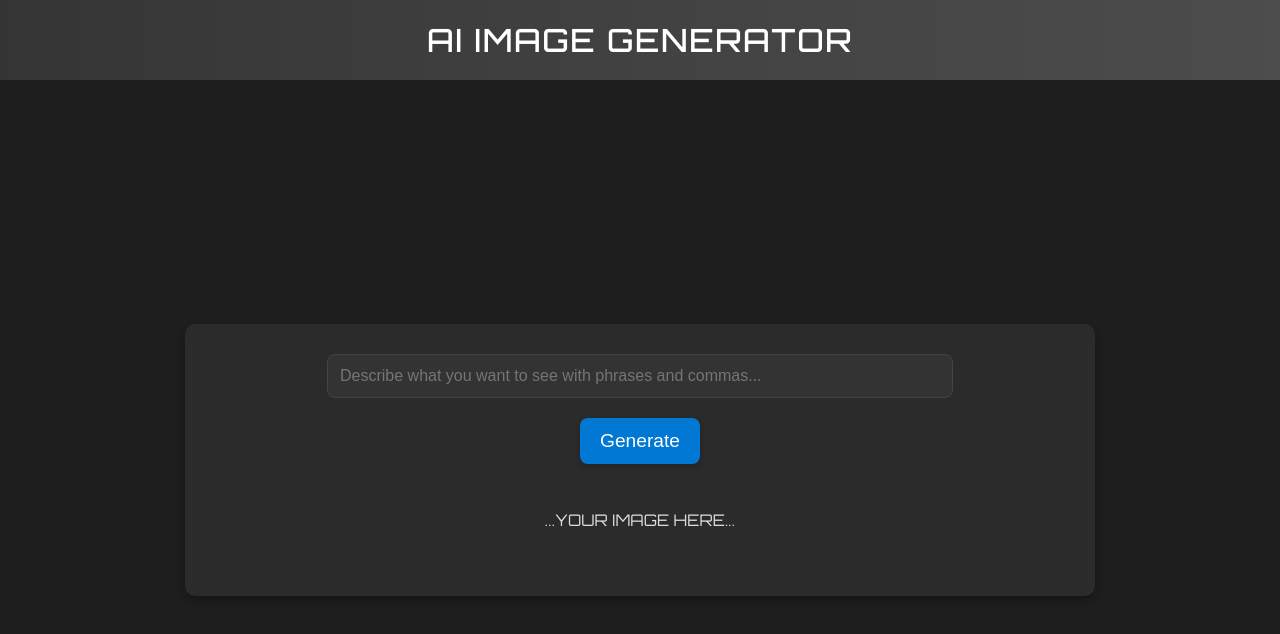
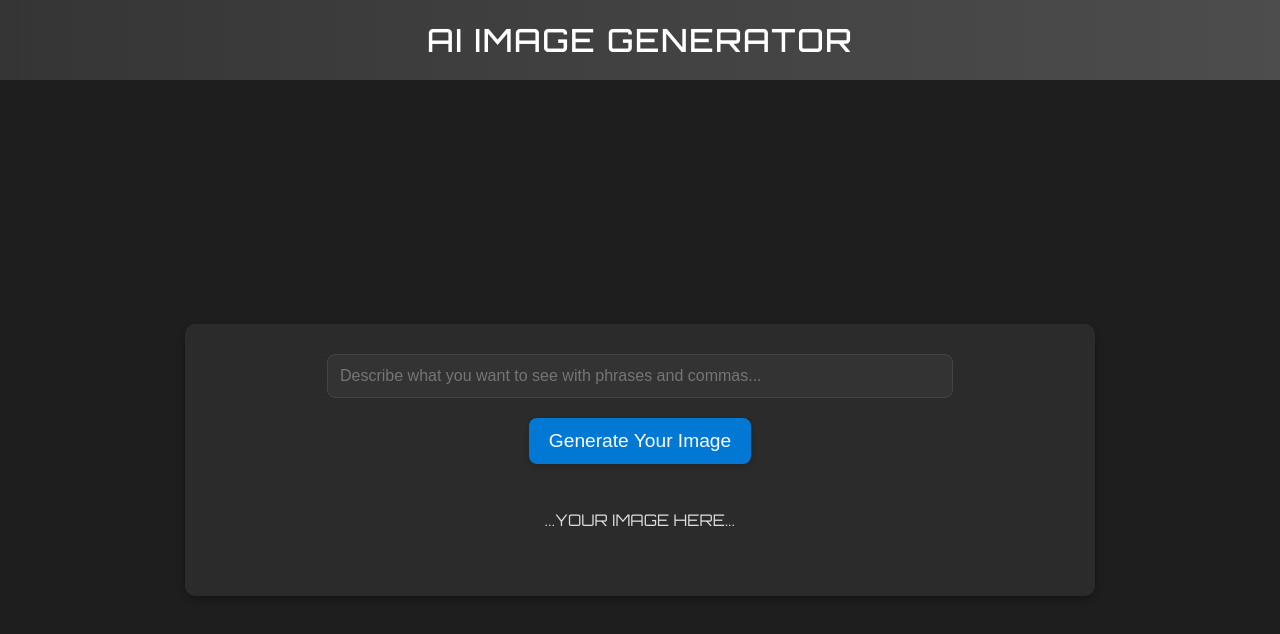
Before and after one commit to Shafee-ee/AIImageGeneratorAndGallery, a React (Vite) app in the folder client/: page / in a window 1280 px wide. Shown: the top 634 px of the page. Built offline with nearby package versions, Linux system fonts and the light colour scheme; no server answers.

Commit message:
additional features

```diff
--- a/client/src/components/ImageGenerator.jsx
+++ b/client/src/components/ImageGenerator.jsx
@@ -79,7 +79,7 @@ const ImageGenerator = () => {
                             value={prompt}
                             onChange={(e) => setPrompt(e.target.value)}
                         />
-                        <button onClick={handleGenerate}>Generate</button>
+                        <button onClick={handleGenerate}>Generate Your Image</button>
                     </div>
                     <div className="display-image">
                         {loading ? <p>Generating image....</p> : imageUrl ? (
```
